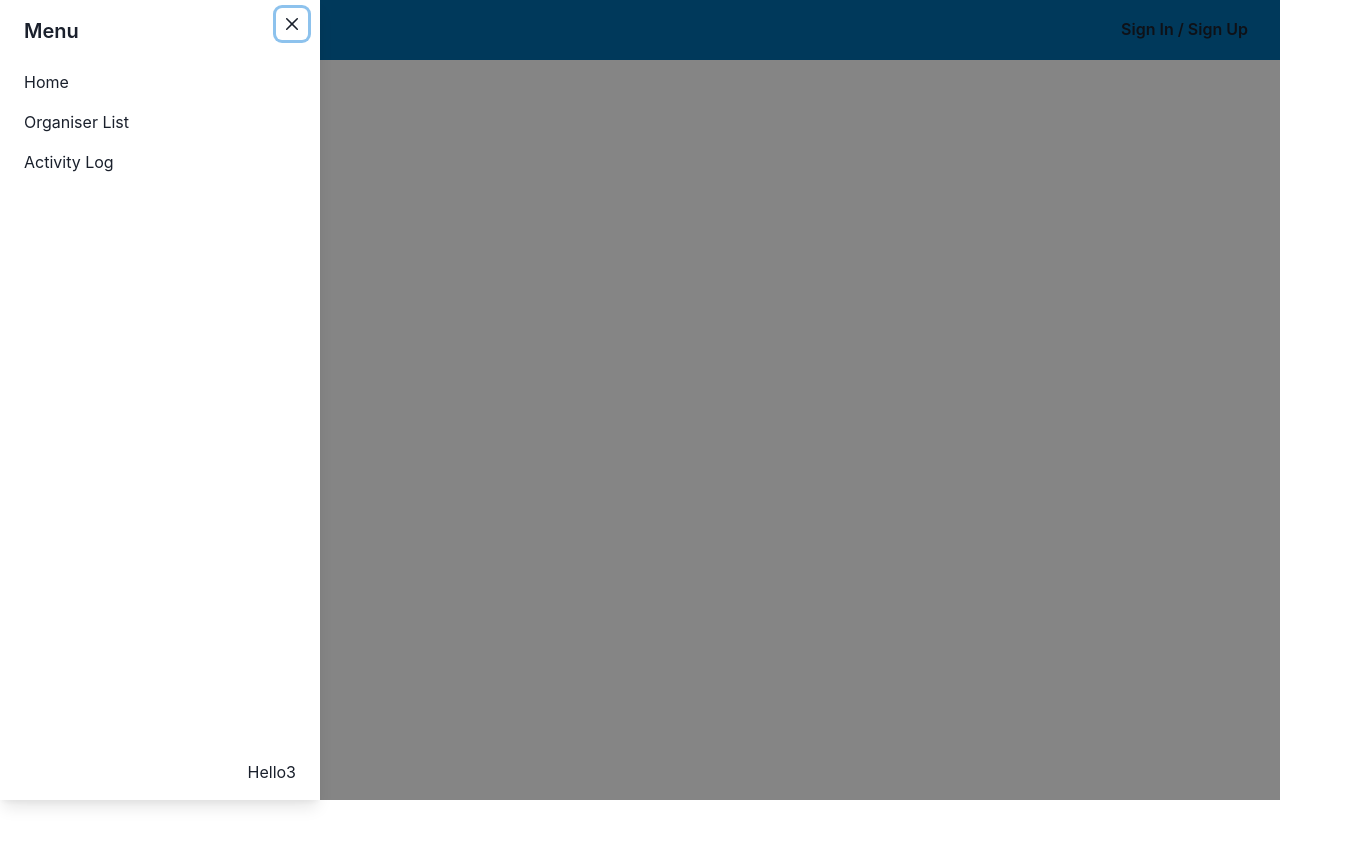
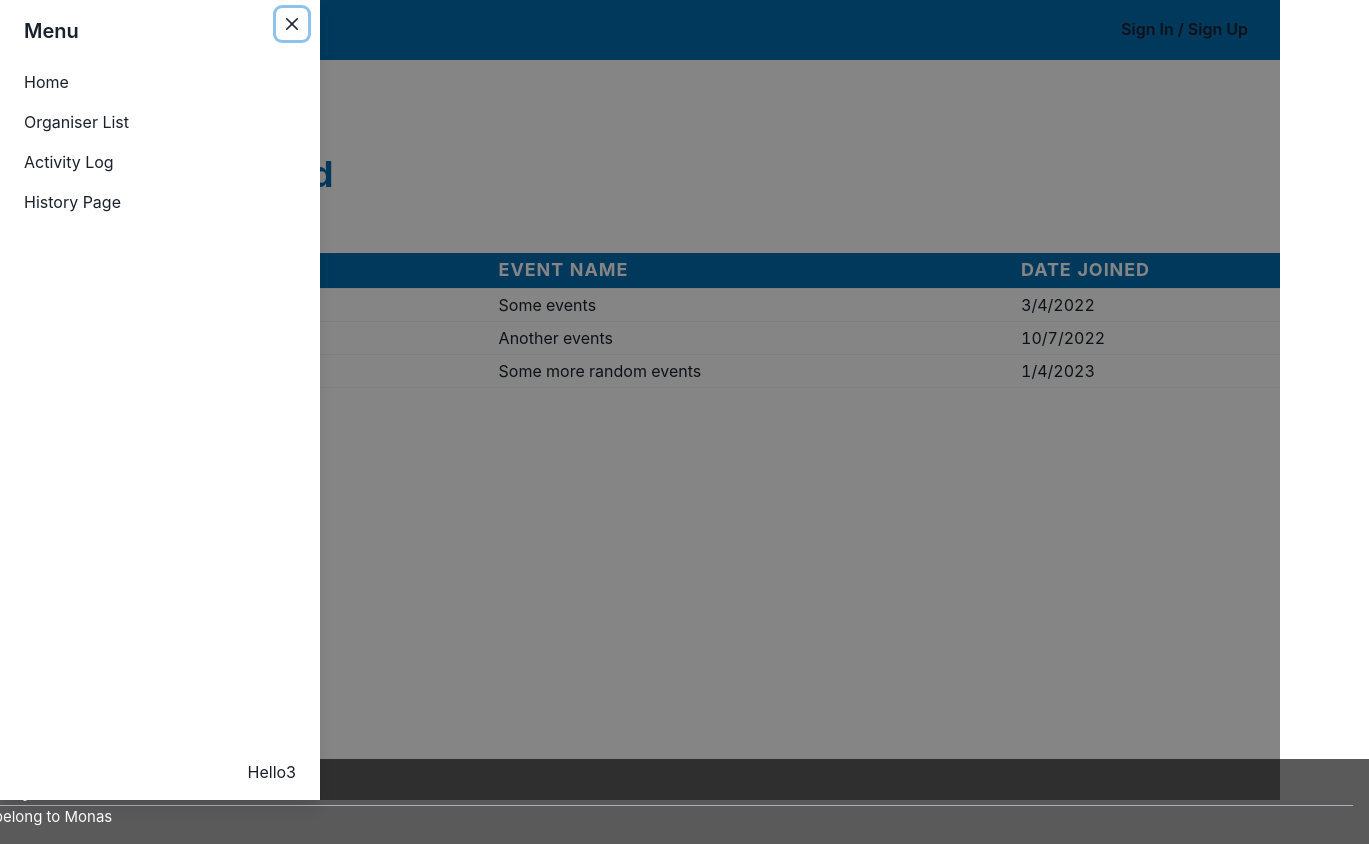
Before and after one commit to wlim0053/SEMS_2023, a React (Vite) app in the folder frontend/: page /ActivityLog in a window 1280 px wide. Both pictures are taken after a click on the icon 32 px from the left and 30 px from the top of the page. Shown: the whole page, 1369 px wide, since content can reach past the window. Before the commit the page ends 800 px from the top, so only its background shows below. Built offline with nearby package versions, Linux system fonts and the light colour scheme.

Commit message:
Changed to current NavBar

```diff
--- a/frontend/src/App.tsx
+++ b/frontend/src/App.tsx
@@ -8,6 +8,7 @@ import './App.css'
 import { BrowserRouter as Router, Route, Outlet } from "react-router-dom";
 import OrganiserList from './pages/Admin/OrganiserList';
 import ActivityLog from './pages/Admin/ActivityLog';
+import Historypage from './components/Histotypage';
 
 //<Navbar></Navbar>
 //<Admin></Admin>
@@ -16,8 +17,8 @@ function App() {
 	return (
 		<div className="App">
 			<Router>
-				<Navbar />
-				<Outlet /> {/* Render nested routes */}
+				<Navbar></Navbar>
+				<Historypage></Historypage>
 			</Router>
 		</div>
 	);
--- a/frontend/src/components/Navbar.tsx
+++ b/frontend/src/components/Navbar.tsx
@@ -83,6 +83,7 @@ const Navbar = () => {
               <Link to="/Admin">Home</Link>
               <Link to="/OrganiserList">Organiser List</Link>
               <Link to="/ActivityLog">Activity Log</Link>
+              <Link to="/Historypage">History Page</Link>
             </VStack>
           </DrawerBody>
           <DrawerFooter>Hello3</DrawerFooter>
```
